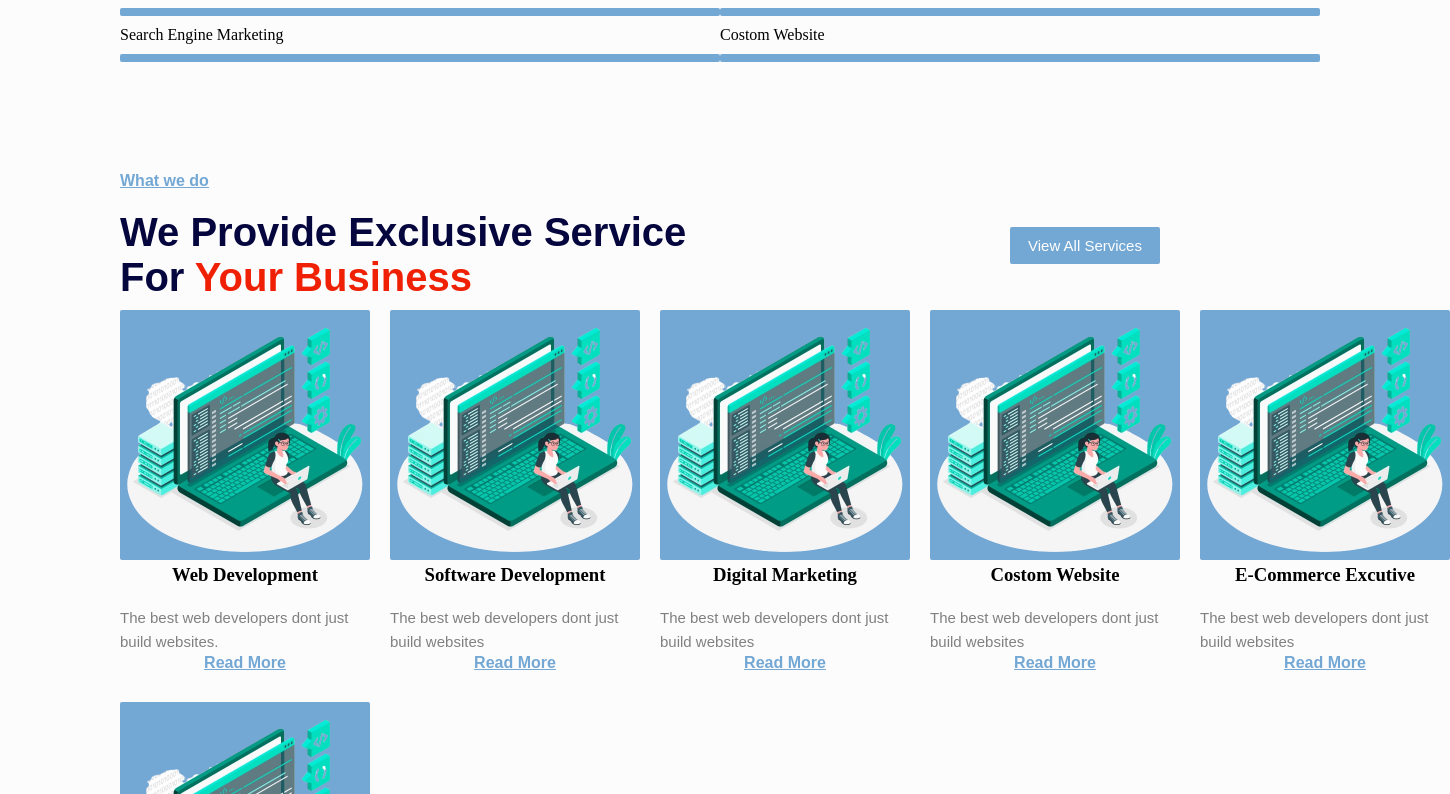
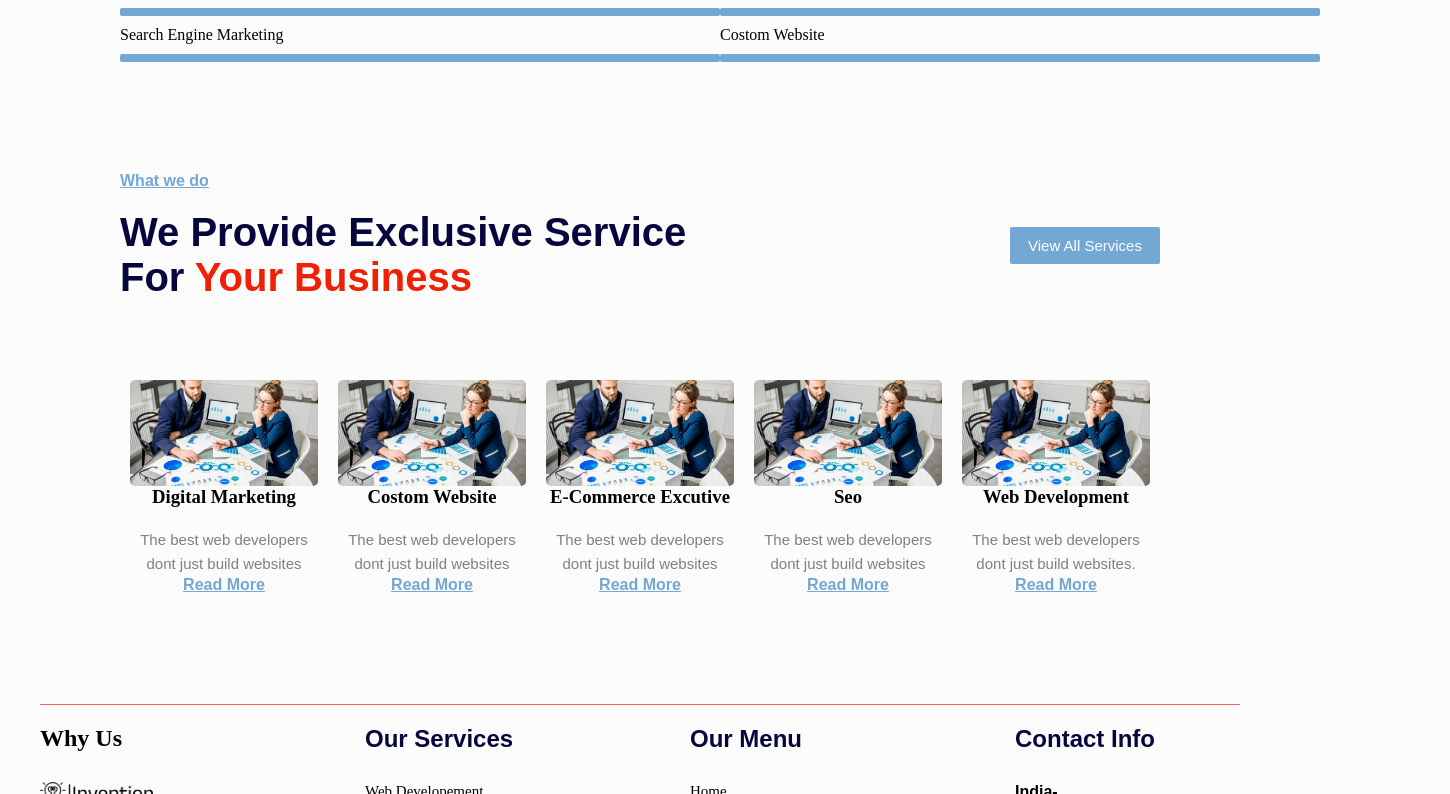
Before and after one commit to Vipinkm1/Inverntion-Project, a React (Vite) app: page / in a window 1280 px wide. Shown: the part 2006-2800 px from the top of the page, 1450 px wide, since content can reach past the window. Built offline with nearby package versions, Linux system fonts and the light colour scheme.

Commit message:
slider add

```diff
--- a/package.json
+++ b/package.json
@@ -15,7 +15,9 @@
     "react": "^18.3.1",
     "react-dom": "^18.3.1",
     "react-icons": "^5.3.0",
-    "react-router-dom": "^6.25.1"
+    "react-router-dom": "^6.25.1",
+    "react-slick": "^0.30.2",
+    "slick-carousel": "^1.8.1"
   },
   "devDependencies": {
     "@types/react": "^18.3.3",
--- a/src/App.css
+++ b/src/App.css
@@ -268,21 +268,19 @@ li a:hover {
   align-items: center;
   justify-content: space-between;
 }
+.grid-border{
+  padding: 10px;
+}
+.grid-template{
 
-.grid-template{
-  display: grid;
-  grid-template-columns: repeat(5, 1fr);
-  gap: 20px;
 }
-.grid-border{
-  width: 100%;
-}
+
 .services-img-add{
   background: rgb(115, 167, 212);
-  border-radius: 2px;
-  width: 250px;
+  border-radius: 5px;
+  width:100%;
+
 }
-
 /* Member section style */
 /*  footer section design template here */
 .footer {
--- a/src/Components/Hero/HeroSection.jsx
+++ b/src/Components/Hero/HeroSection.jsx
@@ -1,19 +1,36 @@
 import React, { useEffect, useRef, useState } from 'react'
 import Lottie from 'lottie-react'
+import Slider from 'react-slick';
 import Frontend from '../../assets/frontend-dev.json'
 import Hero from '../../assets/hero-image-d.png'
 import { ImCheckboxChecked } from "react-icons/im";
+import Digi from '../../assets/service/digital-marketing-services.jpeg'
+import "slick-carousel/slick/slick.css";
+import "slick-carousel/slick/slick-theme.css";
 
 const HeroSection = () => {
 
     const services = [
-        { id: 1, Img: Hero, title: 'Web Development', description: 'The best web developers dont just build websites.' },
-        { id: 1, Img: Hero, title: 'Software Development', description: 'The best web developers dont just build websites ' },
-        { id: 1, Img: Hero, title: 'Digital Marketing', description: 'The best web developers dont just build websites' },
-        { id: 1, Img: Hero, title: 'Costom Website', description: 'The best web developers dont just build websites' },
-        { id: 1, Img: Hero, title: 'E-Commerce Excutive', description: 'The best web developers dont just build websites' },
-        { id: 1, Img: Hero, title: 'Seo', description: 'The best web developers dont just build websites' },
+        { id: 1, Img: Digi, title: 'Web Development', description: 'The best web developers dont just build websites.' },
+        { id: 1, Img: Digi, title: 'Software Development', description: 'The best web developers dont just build websites ' },
+        { id: 1, Img: Digi, title: 'Digital Marketing', description: 'The best web developers dont just build websites' },
+        { id: 1, Img: Digi, title: 'Costom Website', description: 'The best web developers dont just build websites' },
+        { id: 1, Img: Digi, title: 'E-Commerce Excutive', description: 'The best web developers dont just build websites' },
+        { id: 1, Img: Digi, title: 'Seo', description: 'The best web developers dont just build websites' },
     ]
+
+    const sliderSettings = {
+        dots: false,
+        infinite: true,
+        speed: 500,
+        slidesToShow: 5,
+        slidesToScroll: 1,
+        autoplay: true,
+        autoplaySpeed: 2000,
+        arrows: false,
+        cssEase: "ease-in-out"
+
+    }
 
     return (
         <div className='page'>
@@ -114,19 +131,22 @@ const HeroSection = () => {
                     <button className='button-1'>View All Services</button>
                 </div>
             </div>
+            {/* check  */}
             <div className='grid-template'>
+                <Slider {...sliderSettings}>
                     {services.map((services) => (
-                    <div className='grid-border topex' key={services.id}>
+                        <div className='grid-border topex-2' key={services.id}>
                             <div className='img-aspect'>
                                 <img className='services-img-add' src={services.Img} />
                             </div>
                             <div className='img-aspect-1'>
                                 <h3 className='copyright'>{services.title}</h3>
-                        <p className='font  quote-1'>{services.description}</p>
+                                <p className='font  quote-1 copyright'>{services.description}</p>
                                 <p className='copyright secure-it font '>Read More</p>
                             </div>
                         </div>
                     ))}
+                </Slider>
             </div>
         </div>
     )
```
Also changed, not shown: src/assets/service/digital-marketing-services.jpeg (added), 1 other file (tests, documents, lock files or other folders). Lines whose indentation alone changed are shown as unchanged.
